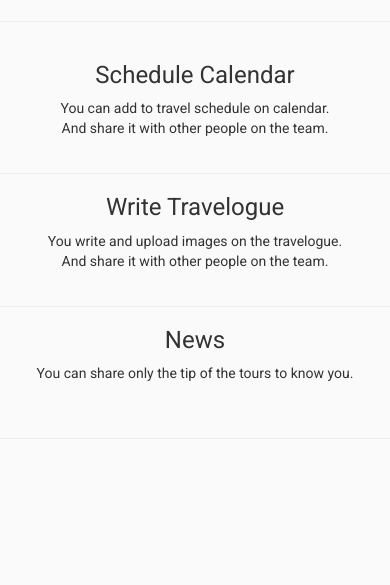
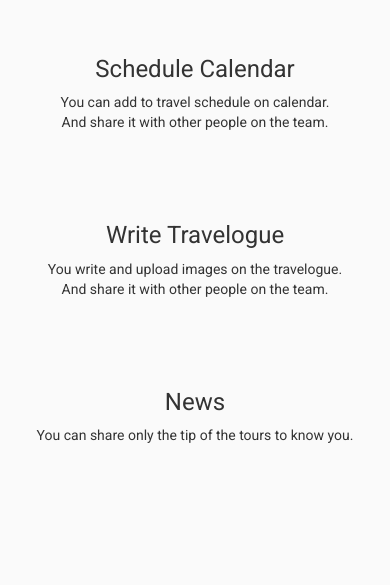
Before and after one commit to inhyeok/Its, a Python web app: template templates/landing.html in a window 390 px wide. Shown: the part 699-1284 px from the top of the page. Before the commit the page ends 1080 px from the top, so only its background shows below. Run offline with Jinja, Linux system fonts and the light colour scheme; the template is opened without the code that fills it, so the values that code supplies are empty; some libraries are stand-ins or nearby versions.

Commit message:
Fix landing style

```diff
--- a/static/css/landing.css
+++ b/static/css/landing.css
@@ -68,7 +68,7 @@ body{
   height: 700px;
   min-height: 300px;
   position: relative;
-  // margin-bottom: 3.5rem;
+  margin-bottom: 3.5rem;
   color: #A52127;
 }
 
@@ -118,24 +118,24 @@ body{
 
 .landing-body .item {
   display: inline-block;
-  padding-bottom: 3.5rem;
+  padding-bottom: 7rem;
 }
 
-.landing-body .item:nth-child(2) {
-  border-left: 1px solid #eee;
-  border-right: 1px solid #eee;
-}
+// .landing-body .item:nth-child(2) {
+//   border-left: 1px solid #eee;
+//   border-right: 1px solid #eee;
+// }
 
 @media screen and (max-width: 990px) {
   .landing-body {
     margin: 0;
   }
-  .landing-body .item:nth-child(2n) {
-    border-top: 1px solid #eee;
-    border-bottom: 1px solid #eee;
-    border-left: 0;
-    border-right: 0;
-  }
+  // .landing-body .item:nth-child(2n) {
+  //   border-top: 1px solid #eee;
+  //   border-bottom: 1px solid #eee;
+  //   border-left: 0;
+  //   border-right: 0;
+  // }
 }
 @media screen and (max-width: 480px) {
   .landing-body {
@@ -151,10 +151,10 @@ body{
     font-size: 4rem;
   }
 
-  .landing-body .item:nth-child(2n) {
-    border-top: 1px solid #eee;
-    border-bottom: 1px solid #eee;
-    border-left: 0;
-    border-right: 0;
-  }
+  // .landing-body .item:nth-child(2n) {
+  //   border-top: 1px solid #eee;
+  //   border-bottom: 1px solid #eee;
+  //   border-left: 0;
+  //   border-right: 0;
+  // }
 }
--- a/templates/landing.html
+++ b/templates/landing.html
@@ -66,11 +66,10 @@
           </div>
         </div>
       </div>
-      <hr>
       <div class='landing-body'>
         <div class='row'>
           <!-- <h1 class='text-center'>Funtions</h1> -->
-          <div class='col-md-4 col-sm-12 col-xs-12 item text-center'>
+          <div class='col-md-6 col-sm-6 col-xs-12 item text-center'>
             <!-- <div class='image icon' style="background-image: url('/static/images/calendar_icon.png')"></div> -->
             <div class='item-description'>
               <h3>Schedule Calendar</h3>
@@ -81,7 +80,7 @@
               </span>
             </div>
           </div>
-          <div class='col-md-4 col-sm-12 col-xs-12 item text-center'>
+          <div class='col-md-6 col-sm-6 col-xs-12 item text-center'>
             <!-- <div class='image icon' style="background-image: url('/static/images/pencil_icon.png')"></div> -->
             <div class='item-description'>
               <h3>Write Travelogue</h3>
@@ -92,7 +91,7 @@
               </span>
             </div>
           </div>
-          <div class='col-md-4 col-sm-12 col-xs-12 item text-center'>
+          <div class='col-md-12 col-sm-12 col-xs-12 item text-center'>
             <!-- <div class='image icon' style="background-image: url('/static/images/page_icon.png')"></div> -->
             <div class='item-description'>
               <h3>News</h3>
@@ -103,7 +102,6 @@
           </div>
         </div>
       </div>
-      <hr>
     </div>
     {% block popup %}{% endblock %}
     <script type="text/javascript" src="{{url_for('static', filename='bower_components/jquery/dist/jquery.min.js')}}"></script>
```
